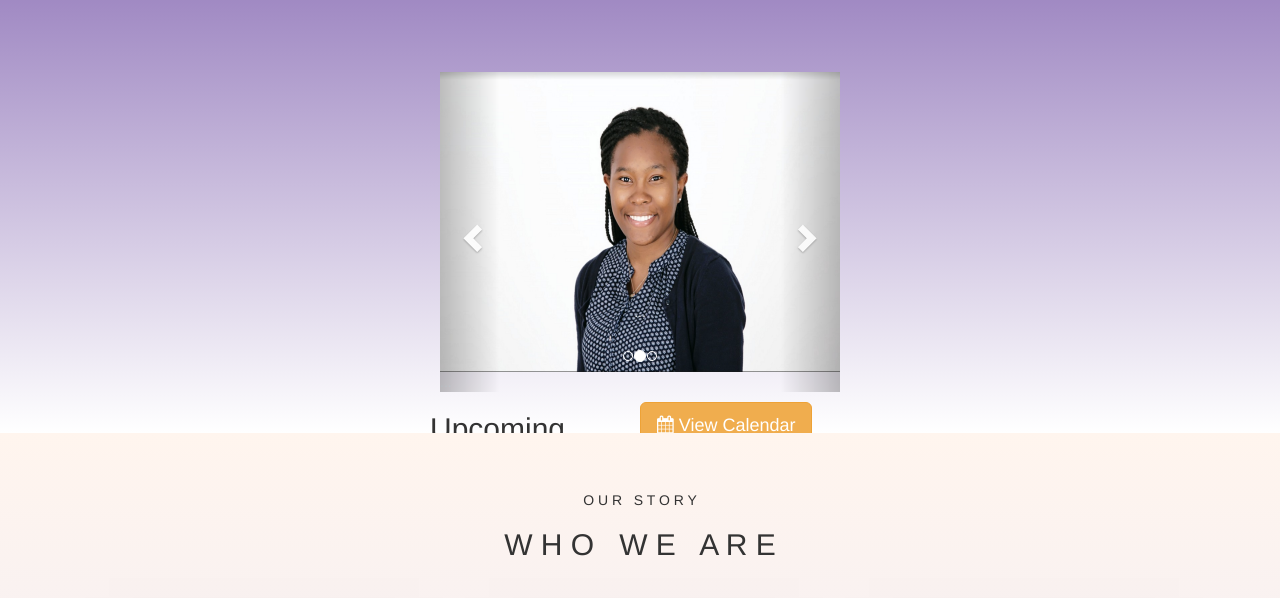
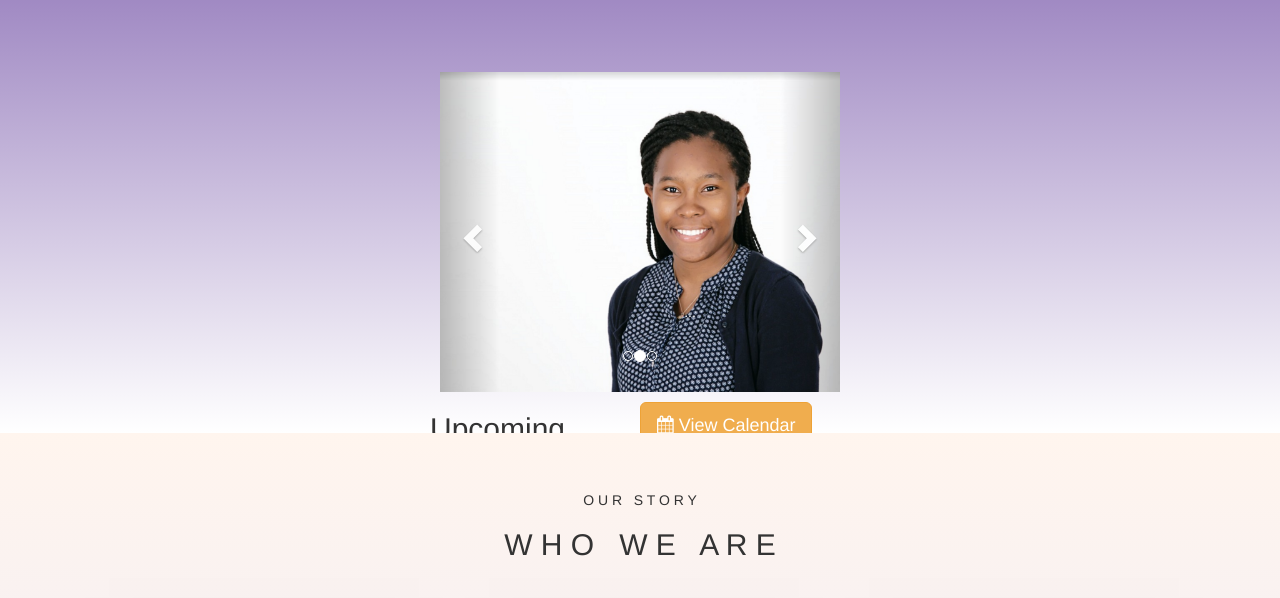
Before and after one commit to CSSocialGood/CSSocialGood.github.io, a plain HTML site: page index.html in a window 1280 px wide. Shown: the part 479-1077 px from the top of the page. Drawn offline with nearby package versions, Linux system fonts and the light colour scheme; a script that the page names is missing.

Commit message:
Update index.html

```diff
--- a/index.html
+++ b/index.html
@@ -17,6 +17,7 @@
 <style>
 	.carousel .item {
   height: 300px;
+		width: 500px;
 }
 
 .item img {
@@ -24,6 +25,8 @@
     top: 0;
     left: 0;
     min-height: 300px;
+			min-width: 500px;
+
 }
 	    </style>
         <!-- scripts -->
```
